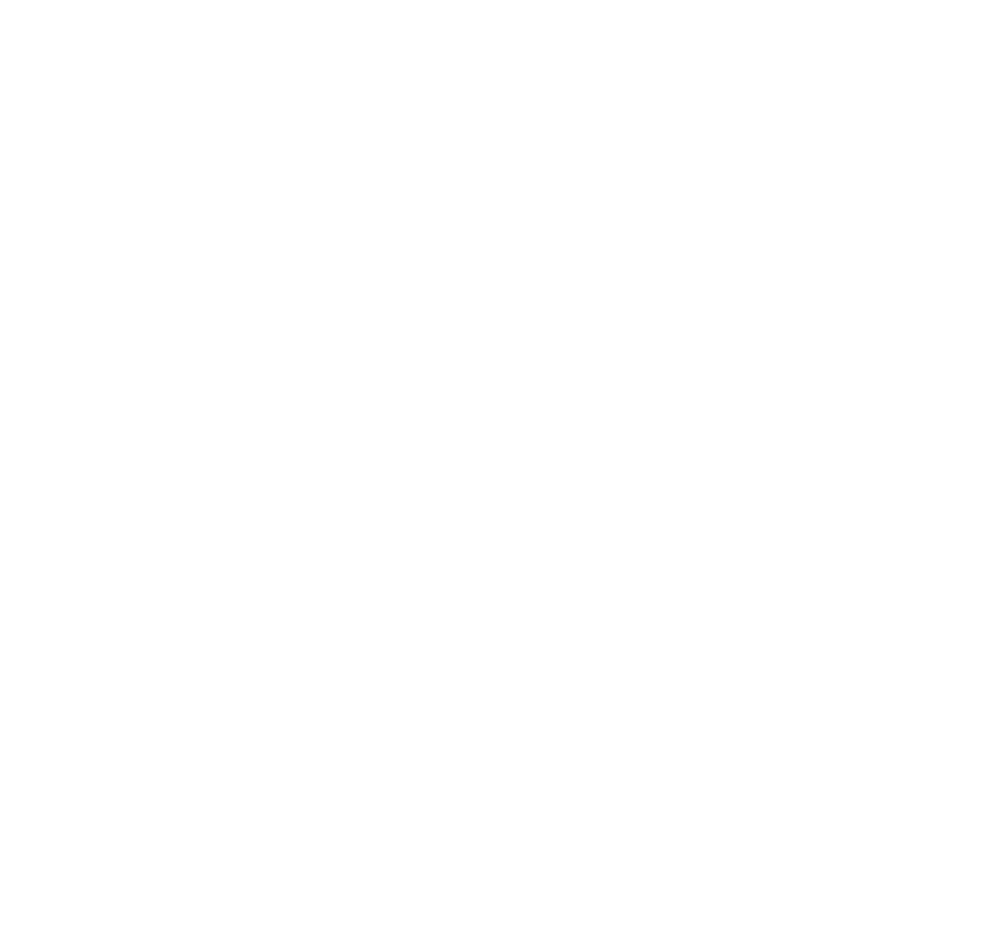
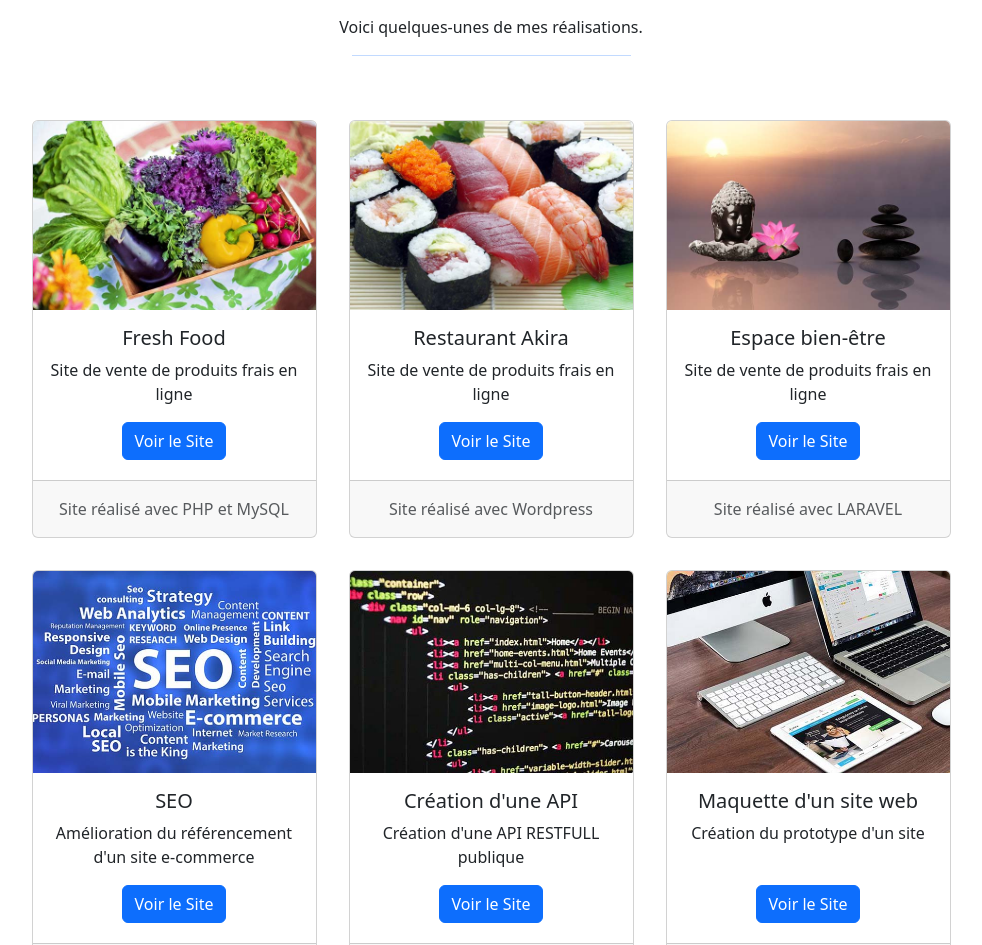
Before and after one commit to Toon-mo/Morieux_Tony_devoir_5_portfolio_John_Doe_react, a React (Create React App) app: page /realisations in a window 1280 px wide. Shown: the part 347-1292 px from the top of the page, without its empty margins (149-1131 px from the left). Before the commit the page ends 800 px from the top, so only its background shows below. Built offline with nearby package versions, Linux system fonts and the light colour scheme.

Commit message:
Modification de la page réalisations pour le portfolio

```diff
--- a/src/Pages/Realisations.js
+++ b/src/Pages/Realisations.js
@@ -1,11 +1,170 @@
 import React from "react";
 import Navigation from "../components/Navigation";
 import Footer from "../components/Footer";
+import bannerImg from "../assets/images/banner.jpg";
+import realisation1 from "../assets/images/portfolio/fresh-food.jpg";
+import realisation2 from "../assets/images/portfolio/restaurant-japonais.jpg";
+import realisation3 from "../assets/images/portfolio/espace-bien-etre.jpg";
+import realisation4 from "../assets/images/portfolio/seo.jpg";
+import realisation5 from "../assets/images/portfolio/coder.jpg";
+import realisation6 from "../assets/images/portfolio/screens.jpg";
 
 const Realisations = () => {
   return (
     <div>
       <Navigation />
+      <div className="container-fluid p-0 position-relative">
+        <img className="img-fluid" src={bannerImg} alt="banner img" />
+      </div>
+      <div className="container m-auto ">
+        <h1 className="text-center mt-5">Portfolio</h1>
+        <p className="text-center">Voici quelques-unes de mes réalisations.</p>
+        <hr className="w-25 mx-auto text-primary mb-5" />
+        <div className="row justify-content-center">
+          <div className="card col-12 col-md-6 col-lg-3 m-3 p-0 d-flex flex-column h-140">
+            <img
+              src={realisation1}
+              className="card-img-top"
+              alt="fresh-food img"
+            />
+            <div className="card-body d-flex flex-column">
+              <h5 className="card-title text-center">Fresh Food</h5>
+              <p className="card-text text-center">
+                Site de vente de produits frais en ligne
+              </p>
+              <div className="text-center mt-auto">
+                <a
+                  href="https://www.freshfood.fr/"
+                  className="btn btn-primary justify-content-center mb-1"
+                  target="blank"
+                >
+                  Voir le Site
+                </a>
+              </div>
+            </div>
+            <div className="card-footer text-muted text-center py-3">
+              Site réalisé avec PHP et MySQL
+            </div>
+          </div>
+          <div className="card col-12 col-md-6 col-lg-3 m-3 p-0 d-flex flex-column h-140">
+            <img
+              src={realisation2}
+              className="card-img-top"
+              alt="restaurant akira img"
+            />
+            <div className="card-body d-flex flex-column">
+              <h5 className="card-title text-center">Restaurant Akira</h5>
+              <p className="card-text text-center">
+                Site de vente de produits frais en ligne
+              </p>
+              <div className="text-center mt-auto">
+                <a
+                  href="https://www.akirabackparis.com/fr/"
+                  className="btn btn-primary justify-content-center mb-1"
+                  target="blank"
+                >
+                  Voir le Site
+                </a>
+              </div>
+            </div>
+            <div className="card-footer text-muted text-center py-3">
+              Site réalisé avec Wordpress
+            </div>
+          </div>
+          <div className="card col-12 col-md-6 col-lg-3 m-3 p-0 d-flex flex-column h-140">
+            <img
+              src={realisation3}
+              className="card-img-top"
+              alt="espace bien être img"
+            />
+            <div className="card-body d-flex flex-column">
+              <h5 className="card-title text-center">Espace bien-être</h5>
+              <p className="card-text text-center">
+                Site de vente de produits frais en ligne
+              </p>
+              <div className="text-center mt-auto">
+                <a
+                  href="https://www.espacebienetre.net/"
+                  className="btn btn-primary justify-content-center mb-1"
+                  target="blank"
+                >
+                  Voir le Site
+                </a>
+              </div>
+            </div>
+            <div className="card-footer text-muted text-center py-3">
+              Site réalisé avec LARAVEL
+            </div>
+          </div>
+          <div className="card col-12 col-md-6 col-lg-3 m-3 p-0 d-flex flex-column h-140">
+            <img src={realisation4} className="card-img-top" alt="SEO img" />
+            <div className="card-body d-flex flex-column">
+              <h5 className="card-title text-center">SEO</h5>
+              <p className="card-text text-center">
+                Amélioration du référencement d'un site e-commerce
+              </p>
+              <div className="text-center mt-auto">
+                <a
+                  href="https://www.seo.fr/"
+                  className="btn btn-primary justify-content-center mb-1"
+                  target="blank"
+                >
+                  Voir le Site
+                </a>
+              </div>
+            </div>
+            <div className="card-footer text-muted text-center py-3">
+              Utilisation des outils SEO
+            </div>
+          </div>
+          <div className="card col-12 col-md-6 col-lg-3 m-3 p-0 d-flex flex-column h-140">
+            <img src={realisation5} className="card-img-top" alt="coder img" />
+            <div className="card-body d-flex flex-column">
+              <h5 className="card-title text-center">Création d'une API</h5>
+              <p className="card-text text-center">
+                Création d'une API RESTFULL publique
+              </p>
+              <div className="text-center mt-auto">
+                <a
+                  href="https://www.redhat.com/fr/topics/api/what-is-a-rest-api"
+                  className="btn btn-primary justify-content-center mb-1"
+                  target="blank"
+                >
+                  Voir le Site
+                </a>
+              </div>
+            </div>
+            <div className="card-footer text-muted text-center py-3">
+              PHP - SYMFONY
+            </div>
+          </div>
+          <div className="card col-12 col-md-6 col-lg-3 m-3 p-0 d-flex flex-column h-140">
+            <img
+              src={realisation6}
+              className="card-img-top"
+              alt="screens img"
+            />
+            <div className="card-body d-flex flex-column">
+              <h5 className="card-title text-center">Maquette d'un site web</h5>
+              <p className="card-text text-center">
+                Création du prototype d'un site
+              </p>
+              <div className="text-center mt-auto">
+                <a
+                  href="https://www.figma.com/fr-fr/"
+                  className="btn btn-primary justify-content-center mb-1"
+                  target="blank"
+                >
+                  Voir le Site
+                </a>
+              </div>
+            </div>
+            <div className="card-footer text-muted text-center py-3">
+              Réalisé avec FIGMA
+            </div>
+          </div>
+        </div>
+      </div>
       <Footer />
     </div>
   );
```
